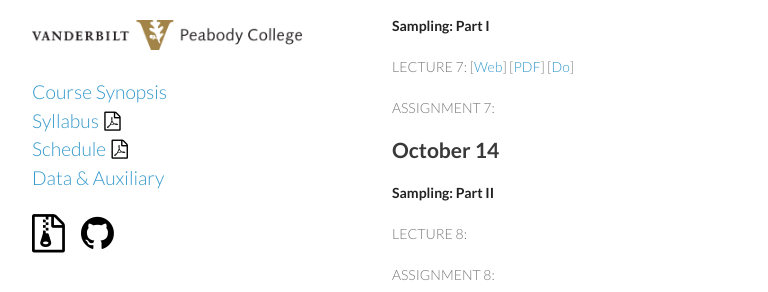
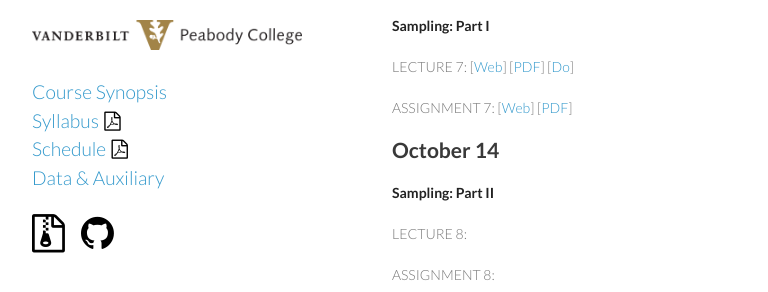
Before and after one commit to btskinner/lpo9951, a Jekyll site: the page built from schedule/index.md, in a window 1280 px wide and 900 px high, scrolled down 1096 px. Shown: the part 161-453 px from the top of the window, without its empty margins (178-946 px from the left). Built offline with Jekyll 4.4.1, drawn with Linux system fonts in a browser that asks for light colours; Markdown is read by kramdown in place of the engine named in the settings.

Commit message:
links for assignment 7

```diff
--- a/schedule/index.md
+++ b/schedule/index.md
@@ -68,8 +68,7 @@
 
 LECTURE 7: [[Web](https://cdn.rawgit.com/btskinner/lpo9951/master/lecture/lecture7_sampling_part1.html)]  [[PDF](https://github.com/btskinner/lpo9951/raw/master/lecture/lecture7_sampling_part1.pdf)] [[Do](https://github.com/btskinner/lpo9951/raw/master/do/lecture7_sampling_part1.do)]
 
-ASSIGNMENT 7:
-
+ASSIGNMENT 7: [[Web](https://cdn.rawgit.com/btskinner/lpo9951/master/assignments/assignment7.html)] [[PDF](https://github.com/btskinner/lpo9951/raw/master/assignments/assignment7.pdf)]
 
 ## October 14
 
```
